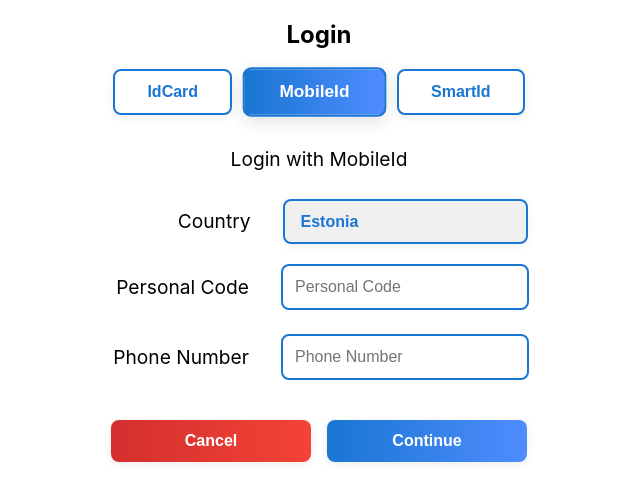
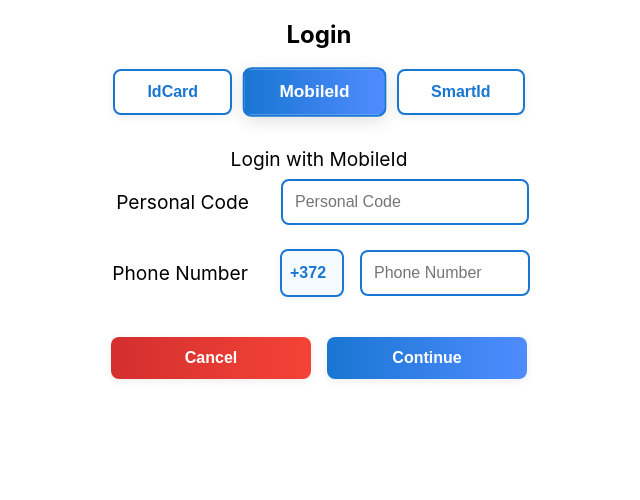
Before and after one commit to jetcar/frontend, a React (Create React App) app: page / in a window 1280 px wide. Both pictures are taken after a click on the button "MobileId". Shown: the top 500 px of the page, without its empty margins (321-961 px from the left). Built offline with nearby package versions, Linux system fonts and the light colour scheme.

Commit message:
refactoring

```diff
--- a/src/App.css
+++ b/src/App.css
@@ -176,3 +176,61 @@
     transform: rotate(360deg);
   }
 }
+
+.phoneid-row {
+  display: flex;
+  align-items: center;
+  margin-top: 8px;
+  flex-direction: row;
+  justify-content: center;
+}
+
+.phoneid-label {
+  width: 140px;
+  text-align: right;
+  margin-right: 16px;
+}
+
+.country-dropdown-wrapper {
+  display: flex;
+  align-items: center;
+  background: #f5faff;
+  border: 2px solid #1976d2;
+  border-radius: 8px;
+  box-shadow: 0 2px 8px rgba(0, 0, 0, 0.06);
+  margin-right: 0px;
+  padding: 0px;
+  height: 44px;
+}
+
+.country-dropdown {
+  width: 90px;
+  border: none;
+  background: transparent;
+  font-weight: 600;
+  font-size: 1rem;
+  color: #1976d2;
+  outline: none;
+  padding: 0 8px;
+  appearance: none;
+  -webkit-appearance: none;
+  -moz-appearance: none;
+  cursor: pointer;
+  width: 60px;
+}
+
+.mobile-phonenumber-input {
+  width: 170px;
+  padding: 12px;
+  border: 2px solid #1976d2;
+  border-radius: 8px;
+  font-size: 1rem;
+  outline: none;
+  margin: 0px;
+  transition: border-color 0.2s;
+  box-sizing: border-box;
+}
+
+.mobile-phonenumber-input:focus {
+  border-color: #4f8cff;
+}
--- a/src/api.js
+++ b/src/api.js
@@ -1,8 +1,8 @@
 // API utility for authentication requests
 import { appendOidcParamsToUrl } from './utils/oidcParams';
 
-export async function startMobileId({ country, personalCode, phoneNumber }) {
-  const params = new URLSearchParams({ country, personalCode, phoneNumber });
+export async function startMobileId({ personalCode, phoneNumber, countryCode }) {
+  const params = new URLSearchParams({ personalCode, phoneNumber, countryCode });
   const url = appendOidcParamsToUrl(`/mobileid/start?${params.toString()}`);
   const res = await fetch(url, { method: 'POST' });
   return res.json();
--- a/src/controls/MobileIdTab.js
+++ b/src/controls/MobileIdTab.js
@@ -1,6 +1,10 @@
-import React from 'react';
+import React, { useRef, useEffect } from 'react';
 
-const COUNTRY_LIST = ['Estonia', 'Latvia', 'Lithuania'];
+const COUNTRY_LIST = [
+  { name: 'Estonia', code: '+372' },
+  { name: 'Latvia', code: '+371' },
+  { name: 'Lithuania', code: '+370' }
+];
 
 export default function MobileIdTab(props) {
   const {
@@ -14,10 +18,49 @@
     mobileStatus,
     handleMobileContinue,
     handleMobileCancel,
-    handleMobileReturn // Added return handler
+    handleMobileReturn
   } = props;
 
   const isCancelled = mobileStatus === 'Authentication cancelled';
+  const personalCodeRef = useRef(null);
+  const phoneNumberRef = useRef(null);
+
+  // Autofill workaround: update state if browser autocompletes fields
+  useEffect(() => {
+    const interval = setInterval(() => {
+      if (personalCodeRef.current && personalCodeRef.current.value !== mobilePersonalCode) {
+        setMobilePersonalCode(personalCodeRef.current.value);
+      }
+      if (phoneNumberRef.current) {
+        const fullPhone = phoneNumberRef.current.value;
+        if (fullPhone !== mobilePhoneNumber) {
+          setMobilePhoneNumber(fullPhone);
+        }
+      }
+    }, 500);
+    return () => clearInterval(interval);
+  }, [mobilePersonalCode, mobilePhoneNumber, setMobilePersonalCode, setMobilePhoneNumber]);
+
+  // Handle country code dropdown change
+  const handleCountryCodeChange = (e) => {
+    const selectedCountry = COUNTRY_LIST.find(c => c.code === e.target.value);
+    setMobileCountry(selectedCountry ? selectedCountry.name : COUNTRY_LIST[0].name);
+  };
+
+  // Handle phone number input (without country code)
+  const handlePhoneNumberChange = (e) => {
+    setMobilePhoneNumber(e.target.value);
+  };
+
+  // On submit, pass country code and number separately to handler
+  const handleSubmit = (e) => {
+    e.preventDefault();
+    const selectedCountry = COUNTRY_LIST.find(c => c.name === mobileCountry) || COUNTRY_LIST[0];
+    handleMobileContinue({
+      countryCode: selectedCountry.code,
+      phoneNumber: mobilePhoneNumber
+    });
+  };
 
   return (
     <div>
@@ -31,49 +74,49 @@
         <div style={{ marginTop: '8px', color: '#1976d2' }}>{mobileStatus}</div>
       )}
       {!isCancelled && (
-        <>
-          <div className="input-group" style={{ marginTop: '16px', marginBottom: 0, display: 'flex', alignItems: 'center', flexDirection: 'row', justifyContent: 'center' }}>
-            <label style={{ width: '140px', textAlign: 'right', marginRight: '16px' }}>Country</label>
-            <select
-              className="dropdown-box"
-              value={mobileCountry}
-              onChange={e => setMobileCountry(e.target.value)}
-              style={{ width: '220px' }}
-            >
-              {COUNTRY_LIST.map(country => (
-                <option key={country} value={country}>{country}</option>
-              ))}
-            </select>
-          </div>
-          <div className="input-group" style={{ display: 'flex', alignItems: 'center', marginTop: '8px', flexDirection: 'row', justifyContent: 'center' }}>
-            <label style={{ width: '140px', textAlign: 'right', marginRight: '16px' }}>Personal Code</label>
+        <form onSubmit={handleSubmit} autoComplete="on">
+          <div className="input-group phoneid-row">
+            <label className="phoneid-label">Personal Code</label>
             <input
               type="text"
-              name="mobilePersonalCode"
+              name="personalCode"
               placeholder="Personal Code"
               className="input-box"
+              ref={personalCodeRef}
               value={mobilePersonalCode}
               onChange={e => setMobilePersonalCode(e.target.value)}
               style={{ width: '220px' }}
-              autoComplete="username"
+              autoComplete="personalCode"
             />
           </div>
-          <div className="input-group" style={{ display: 'flex', alignItems: 'center', marginTop: '8px', flexDirection: 'row', justifyContent: 'center' }}>
-            <label style={{ width: '140px', textAlign: 'right', marginRight: '16px' }}>Phone Number</label>
+          <div className="input-group phoneid-row">
+            <label className="phoneid-label">Phone Number</label>
+            <div className="country-dropdown-wrapper">
+              <select
+                name="countryCode"
+                value={COUNTRY_LIST.find(c => c.name === mobileCountry)?.code || COUNTRY_LIST[0].code}
+                onChange={handleCountryCodeChange}
+                className="country-dropdown"
+              >
+                {COUNTRY_LIST.map(country => (
+                  <option key={country.code} value={country.code}>{country.code}</option>
+                ))}
+              </select>
+            </div>
             <input
               type="text"
               name="mobilePhoneNumber"
               placeholder="Phone Number"
-              className="input-box"
+              className="input-box mobile-phonenumber-input"
+              ref={phoneNumberRef}
               value={mobilePhoneNumber}
-              onChange={e => setMobilePhoneNumber(e.target.value)}
-              style={{ width: '220px' }}
+              onChange={handlePhoneNumberChange}
               autoComplete="tel"
             />
           </div>
-          <button className="cancel-btn" onClick={handleMobileCancel}>Cancel</button>
-          <button className="continue-btn" onClick={handleMobileContinue}>Continue</button>
-        </>
+          <button className="cancel-btn" type="button" onClick={handleMobileCancel}>Cancel</button>
+          <button className="continue-btn" type="submit">Continue</button>
+        </form>
       )}
       {isCancelled && (
         <button
--- a/src/controls/SmartIdTab.js
+++ b/src/controls/SmartIdTab.js
@@ -1,4 +1,4 @@
-import React from 'react';
+import React, { useRef, useEffect } from 'react';
 
 const COUNTRY_LIST = ['Estonia', 'Latvia', 'Lithuania'];
 
@@ -12,10 +12,27 @@
     smartStatus,
     handleSmartContinue,
     handleSmartCancel,
-    handleSmartReturn // Added return handler
+    handleSmartReturn
   } = props;
 
   const isCancelled = smartStatus === 'Authentication cancelled';
+
+  const personalCodeRef = useRef(null);
+
+  // Autofill workaround: update state if browser autocompletes fields
+  useEffect(() => {
+    const interval = setInterval(() => {
+      if (personalCodeRef.current && personalCodeRef.current.value !== smartPersonalCode) {
+        setSmartPersonalCode(personalCodeRef.current.value);
+      }
+    }, 500);
+    return () => clearInterval(interval);
+  }, [smartPersonalCode, setSmartPersonalCode]);
+
+  const handleSubmit = (e) => {
+    e.preventDefault();
+    handleSmartContinue();
+  };
 
   return (
     <div>
@@ -29,11 +46,12 @@
         <div style={{ marginTop: '8px', color: '#1976d2' }}>{smartStatus}</div>
       )}
       {!isCancelled && (
-        <>
+        <form onSubmit={handleSubmit} autoComplete="on">
           <div className="input-group" style={{ marginTop: '16px', marginBottom: 0, display: 'flex', alignItems: 'center', flexDirection: 'row', justifyContent: 'center' }}>
             <label style={{ width: '140px', textAlign: 'right', marginRight: '16px' }}>Country</label>
             <select
               className="dropdown-box"
+              name="smartCountry"
               value={smartCountry}
               onChange={e => setSmartCountry(e.target.value)}
               style={{ width: '220px' }}
@@ -47,17 +65,19 @@
             <label style={{ width: '140px', textAlign: 'right', marginRight: '16px' }}>Personal Code</label>
             <input
               type="text"
+              name="personalCode"
               placeholder="Personal Code"
               className="input-box"
+              ref={personalCodeRef}
               value={smartPersonalCode}
               onChange={e => setSmartPersonalCode(e.target.value)}
               style={{ width: '220px' }}
-              autoComplete="personal-code"
+              autoComplete="personalCode"
             />
           </div>
-          <button className="cancel-btn" onClick={handleSmartCancel}>Cancel</button>
-          <button className="continue-btn" onClick={handleSmartContinue}>Continue</button>
-        </>
+          <button className="cancel-btn" type="button" onClick={handleSmartCancel}>Cancel</button>
+          <button className="continue-btn" type="submit">Continue</button>
+        </form>
       )}
       {isCancelled && (
         <button
```
Also changed, not shown: src/App.js (+22 -11 lines).
